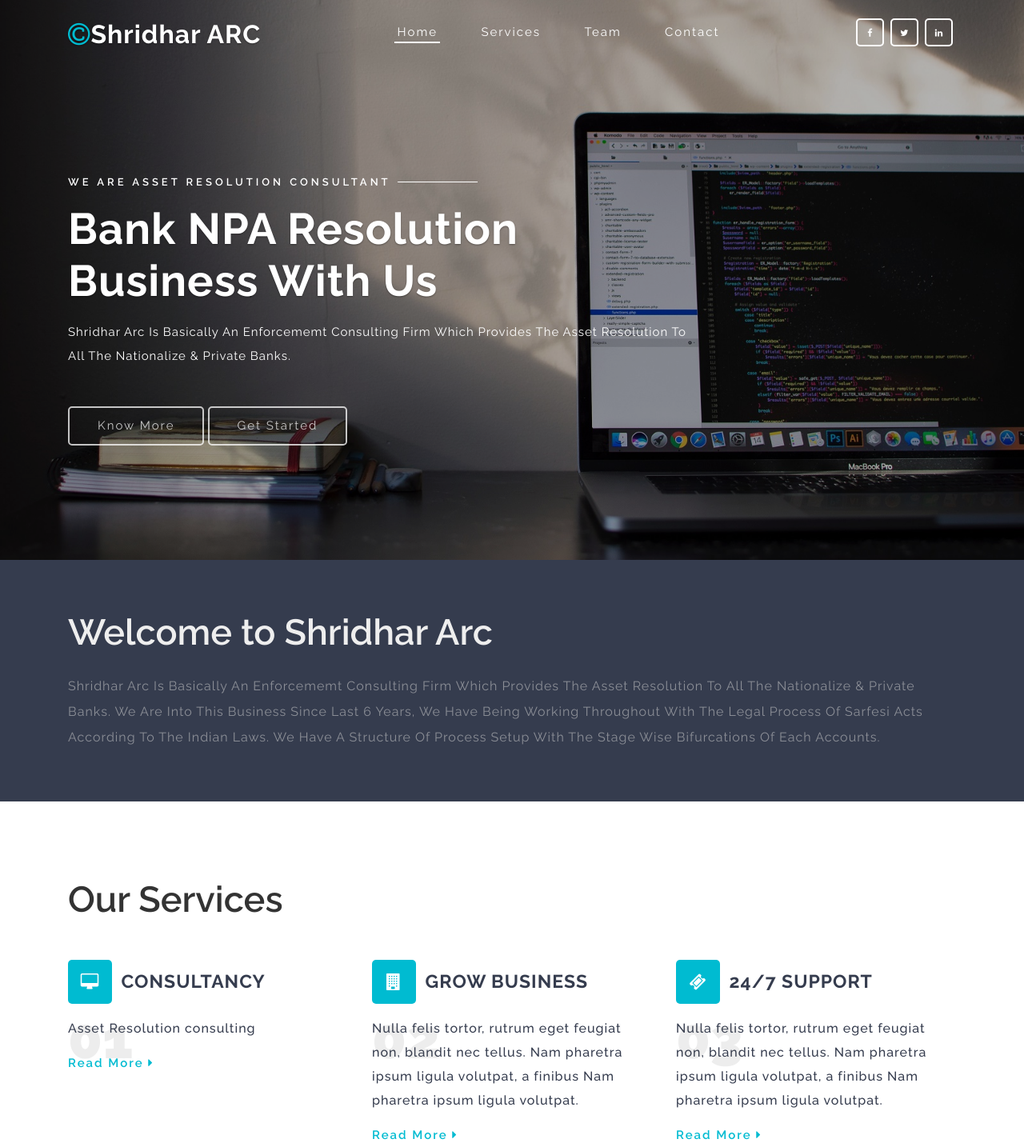
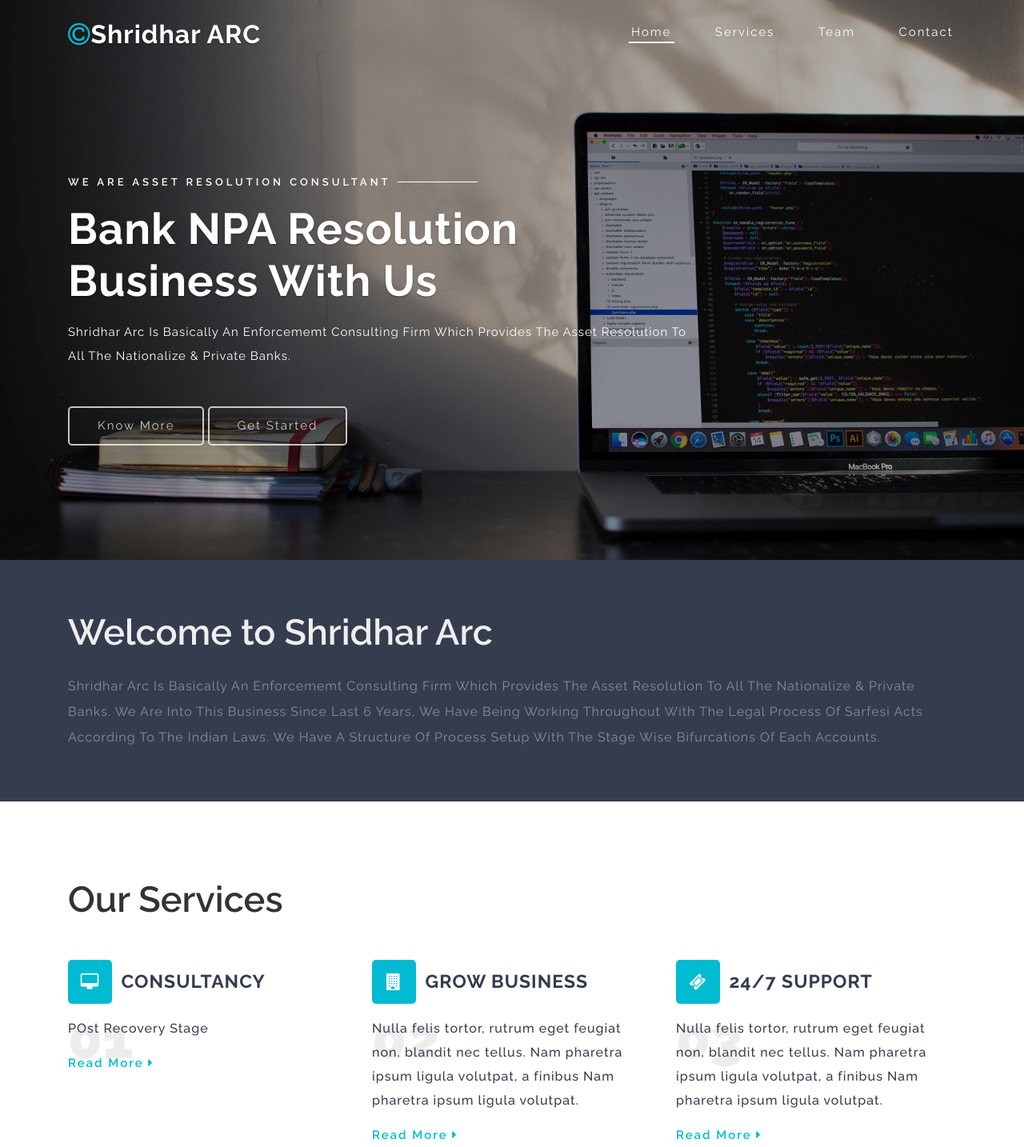
Before and after one commit to Patwavedant/Shridhar_ARC, a plain HTML site: page index.html in a window 1280 px wide. Shown: the top 1434 px of the page at 80% size. Drawn offline with Linux system fonts and the light colour scheme.

Commit message:
Nav Bar Update

```diff
--- a/index.html
+++ b/index.html
@@ -56,12 +56,6 @@
 						</ul>
 				</nav>
 			</div>
-			<div class="buttons mt-lg-0 mt-2">
-				<a href="#"><span class="fa mr-1 fa-facebook"></span></a>
-				<a href="#"><span class="fa mr-1 fa-twitter"></span></a>
-				<a href="#"><span class="fa mr-1 fa-linkedin"></span></a>
-			</div>
-
 		</div>
 	</div>
 </header>
@@ -114,7 +108,7 @@
 			<div class="col-lg-4 col-md-6 grid1">
 				<span class="number">01</span>
 				<h3> <span class="fa fa-desktop"></span> Consultancy </h3>
-				<p>Asset Resolution consulting </p>
+				<p>POst Recovery Stage</p>
 				<a href="#">Read More <span class="fa fa-caret-right"></span></a>
 			</div>
 			<div class="col-lg-4 col-md-6 mt-md-0 mt-5 grid1">
```
